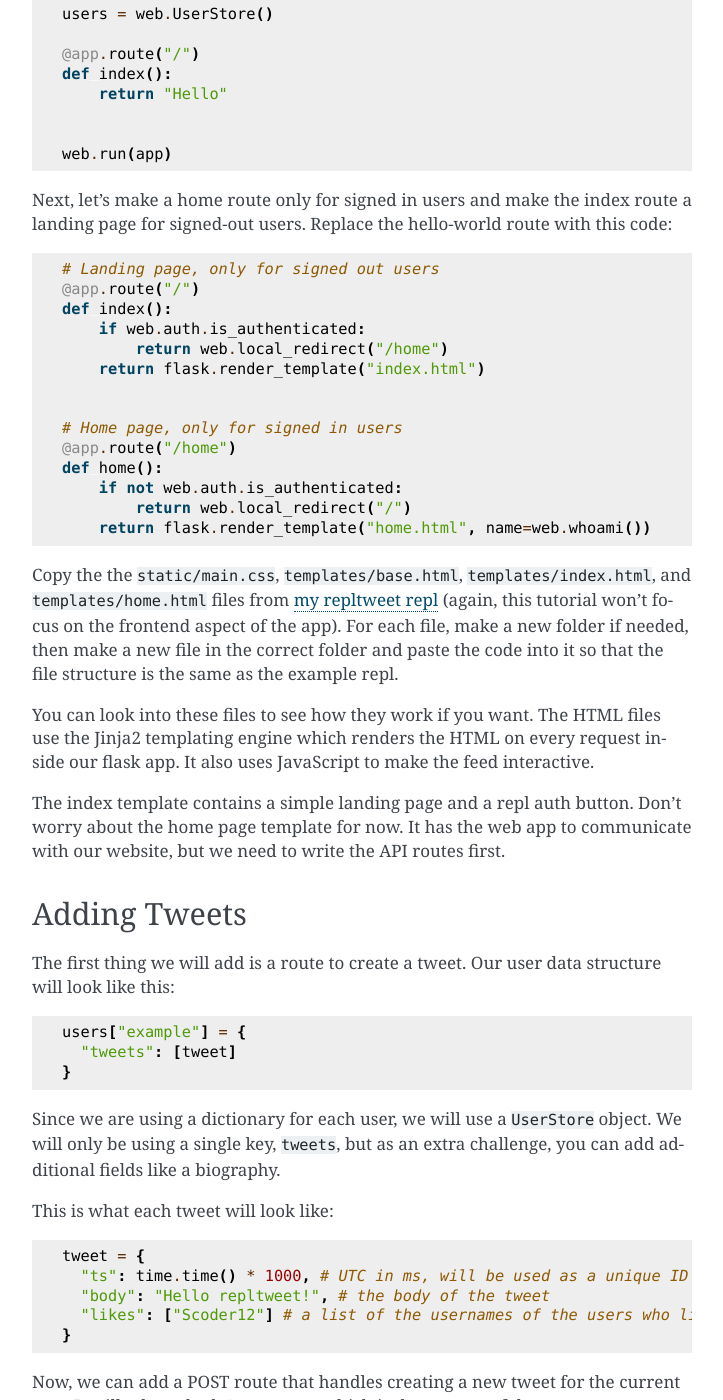
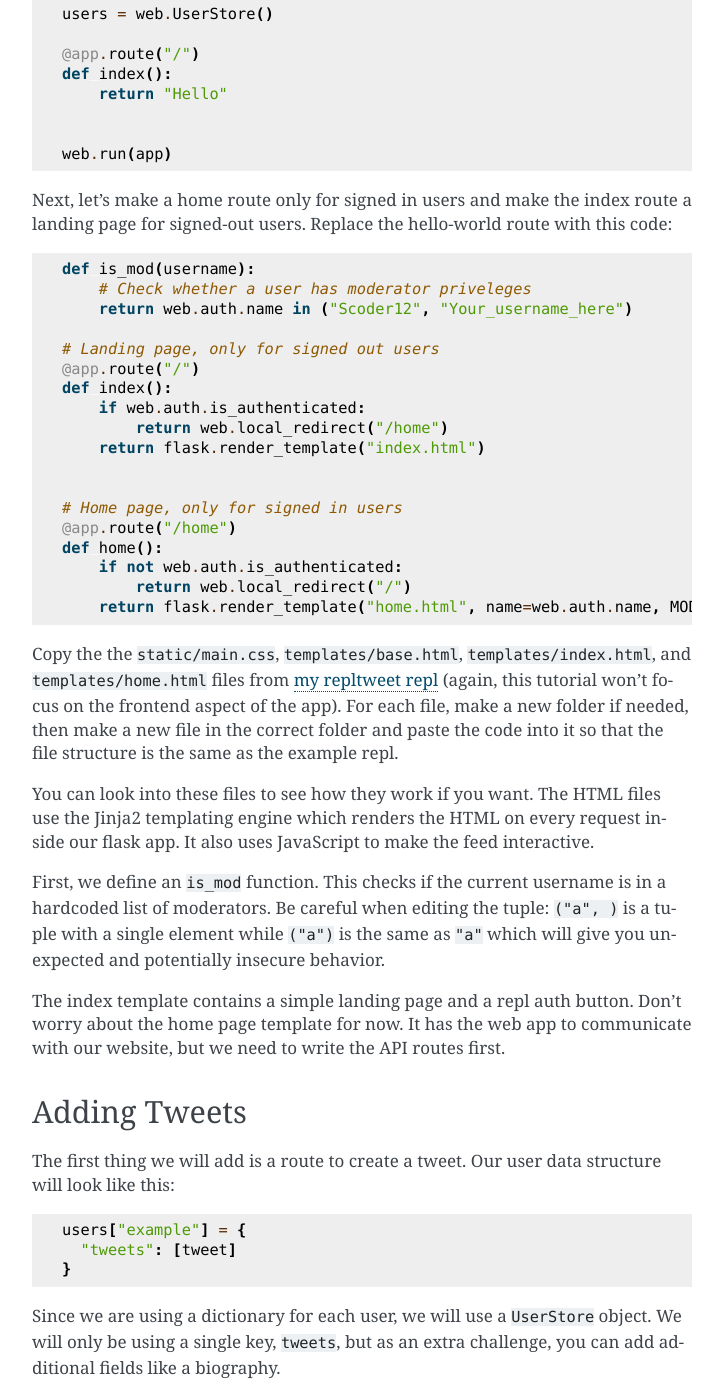
Before and after one commit to replit/replit-py, a Sphinx documentation site: the page built from docs/web_tutorial.rst, in a window 1280 px wide and 1400 px high, scrolled down 5170 px. Shown: the whole window, without its empty margins (388-1111 px from the left). Built offline with Sphinx 7.4.7, drawn with Linux system fonts in a browser that asks for light colours; some of the changed text lies outside the part shown.

Commit message:
Move is_mod up (#102)

```diff
--- a/docs/web_tutorial.rst
+++ b/docs/web_tutorial.rst
@@ -252,6 +252,10 @@ landing page for signed-out users. Replace the hello-world route with this code:
 
 ::
 
+  def is_mod(username):
+      # Check whether a user has moderator priveleges
+      return web.auth.name in ("Scoder12", "Your_username_here")
+
   # Landing page, only for signed out users
   @app.route("/")
   def index():
@@ -265,7 +269,7 @@ landing page for signed-out users. Replace the hello-world route with this code:
   def home():
       if not web.auth.is_authenticated:
           return web.local_redirect("/")
-      return flask.render_template("home.html", name=web.whoami())
+      return flask.render_template("home.html", name=web.auth.name, MOD=is_mod(web.auth.name))
 
 Copy the the :code:`static/main.css`,  :code:`templates/base.html`,
 :code:`templates/index.html`, and :code:`templates/home.html` files from
@@ -277,6 +281,11 @@ so that the file structure is the same as the example repl.
 You can look into these files to see how they work if you want. The HTML files use the
 Jinja2 templating engine which renders the HTML on every request inside our flask app.
 It also uses JavaScript to make the feed interactive.
+
+First, we define an :code:`is_mod` function. This checks if the current username is in
+a hardcoded list of moderators. Be careful when editing the tuple: :code:`("a", )` is a
+tuple with a single element while :code:`("a")` is the same as :code:`"a"` which will
+give you unexpected and potentially insecure behavior.
 
 The index template contains a simple landing page and a repl auth button. Don't worry
 about the home page template for now. It has the web app to communicate with our
@@ -324,7 +333,7 @@ will take a "body" argument which is the content of the tweet.
       # Use .get() to handle missing keys
       users.current.get("tweets", []).append(newtweet)
 
-      print(f"{web.whoami()} tweeted: {body!r}")
+      print(f"{web.auth.name} tweeted: {body!r}")
 
       return {"success": True}
 
@@ -426,7 +435,7 @@ Here is the implementation of the like route. It is a bit longer than the other
       if tweet is None:
           return {"error": "Tweet not found"}, 404
 
-      me = web.whoami()
+      me = web.auth.name
       # Convert to a unique set so we can add and remove and prevent double liking
       likes = set(tweet.get("likes", []))
       if action == "like":
@@ -477,9 +486,6 @@ and timestamp like like does (possible missed oppurtunity for using the DELETE m
 
 ::
 
-  # This function can go at the top
-  def is_mod():
-    return web.whoami() in ("Scoder12", "Your_username_here")
 
   @app.route("/api/delete", methods=["POST"])
   @web.params("author", "ts")
@@ -493,23 +499,19 @@ and timestamp like like does (possible missed oppurtunity for using the DELETE m
           return {"error": "Tweet not found"}, 404
 
       # Moderators bypass this check, they can delete anything
-      if not is_mod() and author != web.whoami():
+      if not is_mod() and author != web.auth.name:
           print(
-              f"{web.whoami()!r} tried to delete tweet by {author!r}: Permission denied"
+              f"{web.auth.name!r} tried to delete tweet by {author!r}: Permission denied"
           )
           return {"error": "Permission denied. This incident has been reported."}, 401
 
-      print(web.whoami(), "deleted a tweet by", author)
+      print(web.auth.name, "deleted a tweet by", author)
 
       users[author]["tweets"] = [
           t for t in users[author].get("tweets", []) if t != tweet
       ]
       return {"success": True}
 
-First, we define an :code:`is_mod` function. This checks if the current username is in
-a hardcoded list of moderators. Be careful when editing the tuple: :code:`("a", )` is a
-tuple with a single element while :code:`("a")` is the same as :code:`"a"` which will
-give you unexpected and potentially insecure behavior.
 
 This method is very similar to the like endpoint. The timestamp gets parsed and is
 passed into the :code:`find_matching_tweet` function, the result of which is checked.
```
